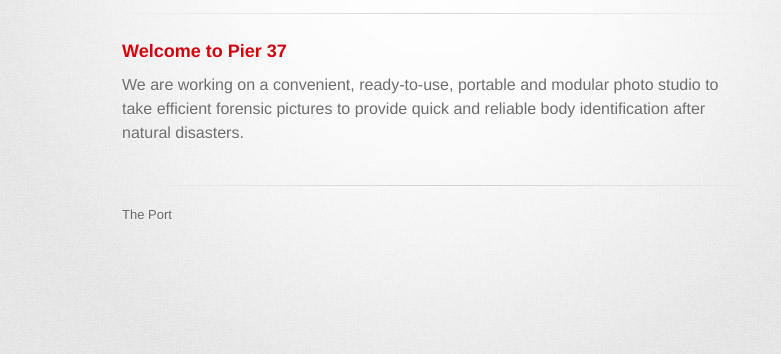
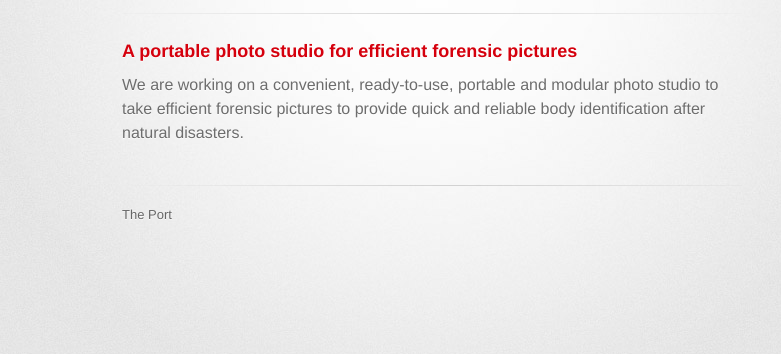
Before and after one commit to THEPortatCERN/Hackathon2016-Pier37, a plain HTML site: page index.html in a window 1280 px wide. Shown: the part 160-514 px from the top of the page, without its empty margins (208-989 px from the left). Drawn offline with nearby package versions, Linux system fonts and the light colour scheme; a script that the page names is missing; a web font is replaced by a local one.

Commit message:
Update index.html

```diff
--- a/index.html
+++ b/index.html
@@ -29,7 +29,7 @@
             <a id="welcome-to-pier-37" class="anchor" href="#welcome-to-pier-37" aria-hidden="true">
               <span aria-hidden="true" class="octicon octicon-link"></span>
             </a>
-            Welcome to Pier 37
+            A portable photo studio for efficient forensic pictures
           </h3>
 
           <p>We are working on a convenient, ready-to-use, portable and modular photo studio to take efficient forensic pictures to provide quick and reliable body identification after natural disasters.</p>
```
